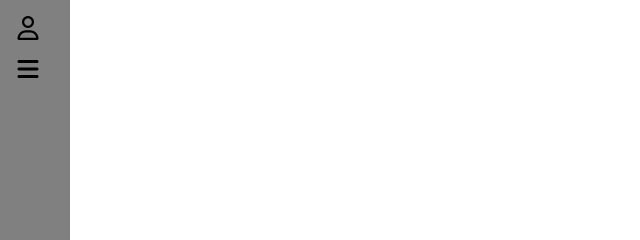
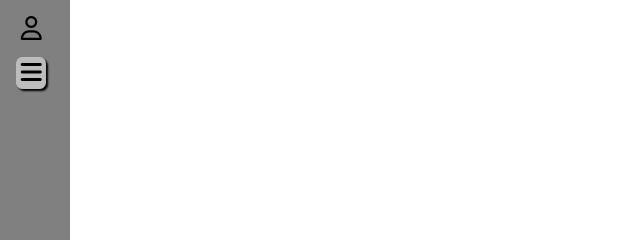
Before and after one commit to seejl25/todo-list, a website built with webpack: page src/template.html in a window 1280 px wide. In both pictures the pointer is over the button 28 px from the left and 70 px from the top of the page. Shown: the top 240 px of the page, 0-640 px from the left. Built offline with nearby package versions, Linux system fonts and the light colour scheme.

Commit message:
changes made: - Added background color and style when hover over menu and project button - Changed cursor to pointer for all buttons

```diff
--- a/src/styles.css
+++ b/src/styles.css
@@ -25,9 +25,14 @@ i {
 button {
     background-color: gray;
     border: none;
-    padding: 0;
+    padding: 0.2rem;
     font-size: 1.2rem;
     z-index: 1;
+    cursor: pointer;
+}
+
+.user {
+    padding-left: 0.2rem;
 }
 
 .menu-tabs {
@@ -36,9 +41,24 @@ button {
     gap: 1.5rem;
 }
 
+
+.menu-button:hover {
+    background-color: rgb(189, 188, 188);
+    border-radius: 20%;
+    box-shadow: 2px 2px 2px black;
+    cursor: pointer;
+}
+
 .project {
     display: flex;
     justify-content: space-between;
+}
+
+.projects:hover {
+    background-color: rgb(189, 188, 188);
+    border-radius: 8px;
+    box-shadow: 2px 2px 2px black;
+    cursor: pointer;
 }
 
 .project-container {
```
